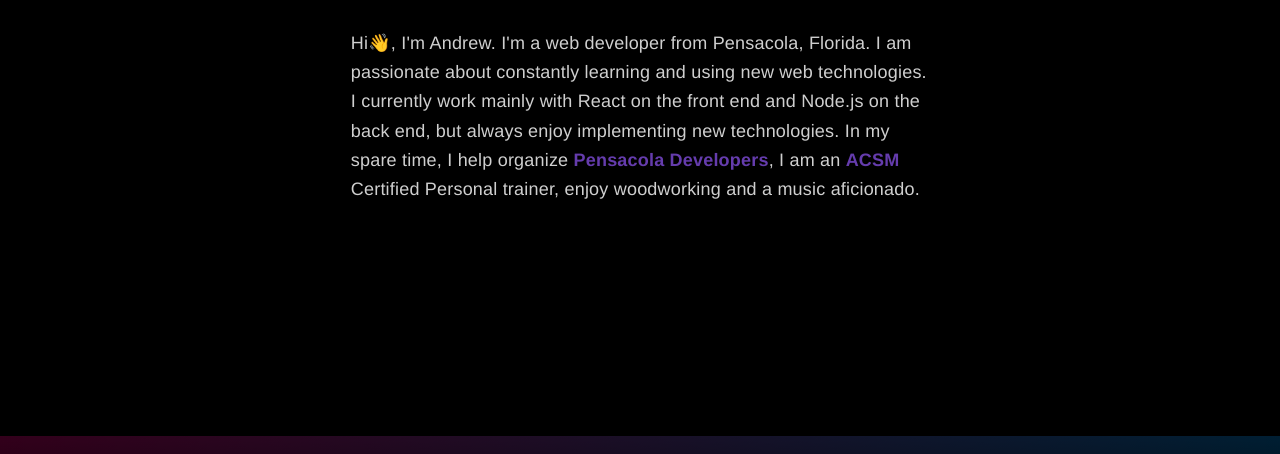
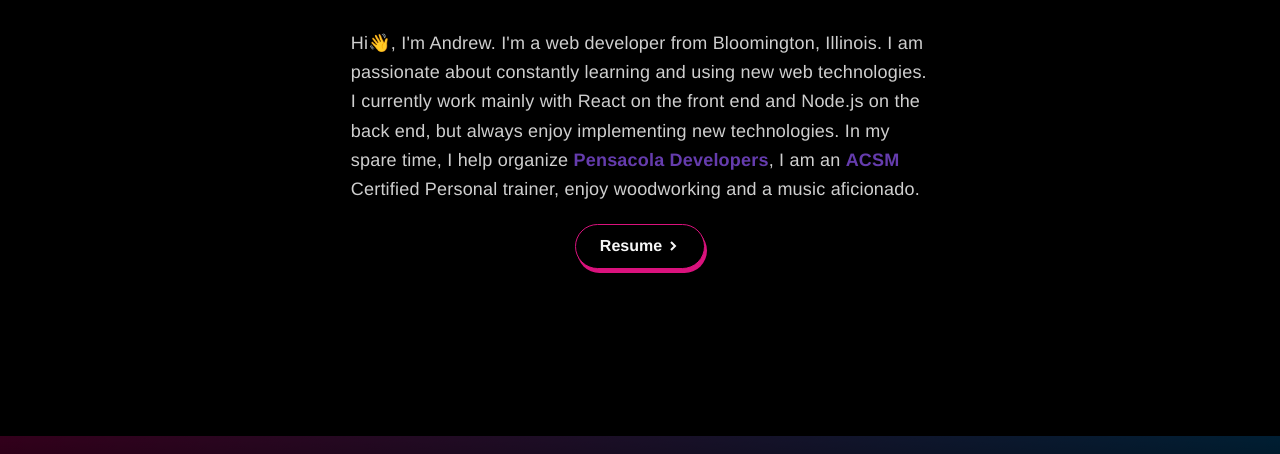
Before and after one commit to andrewgilliland/andrew-gilliland, a Gatsby site: page /about in a window 1280 px wide. Shown: the part 215-669 px from the top of the page. Built offline with nearby package versions, Linux system fonts and the light colour scheme; Gatsby itself is replaced by a stand-in of ours; some packages are replaced by stand-ins of ours.

Commit message:
adds resume link to about page

```diff
--- a/src/components/BubbleButton.js
+++ b/src/components/BubbleButton.js
@@ -24,6 +24,10 @@
     .HoverArrow__linePath {
       opacity: 1;
     }
+  }
+
+  a {
+    color: var(--color, var(--grey-050));
   }
 `
 
--- a/src/pages/about.tsx
+++ b/src/pages/about.tsx
@@ -3,9 +3,10 @@
 
 import Layout from "../components/layout"
 import SEO from "../components/seo"
-import { Wrapper } from "../components/Layout/Layout"
+import { CenterContentStyles, Wrapper } from "../components/Layout/Layout"
 import { H1, Copy } from "../components/Typography"
 import ExternalLink from "../components/ExternalLink"
+import BubbleButton from "../components/BubbleButton"
 
 const AboutPage: React.FC<PageProps> = ({ location }) => {
   return (
@@ -15,7 +16,7 @@
       <Wrapper>
         <H1>About Me</H1>
         <Copy>
-          Hi👋, I'm Andrew. I'm a web developer from Pensacola, Florida. I am
+          Hi👋, I'm Andrew. I'm a web developer from Bloomington, Illinois. I am
           passionate about constantly learning and using new web technologies. I
           currently work mainly with React on the front end and Node.js on the
           back end, but always enjoy implementing new technologies. In my spare
@@ -32,6 +33,13 @@
           </ExternalLink>{" "}
           Certified Personal trainer, enjoy woodworking and a music aficionado.
         </Copy>
+        <CenterContentStyles>
+          <BubbleButton>
+            <a href="https://www.notion.so/anvilofcrom/Resume-e726ff3b64e841de86ce23de5a4ef0af">
+              Resume
+            </a>
+          </BubbleButton>
+        </CenterContentStyles>
       </Wrapper>
     </Layout>
   )
--- a/src/styles/styles.css
+++ b/src/styles/styles.css
@@ -257,7 +257,6 @@
 /* Link */
 
 a {
-  color: var(--white);
   text-decoration: none;
 }
 
```
